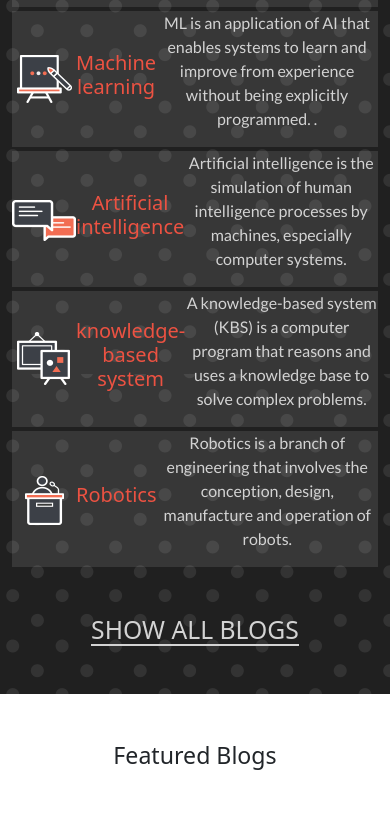
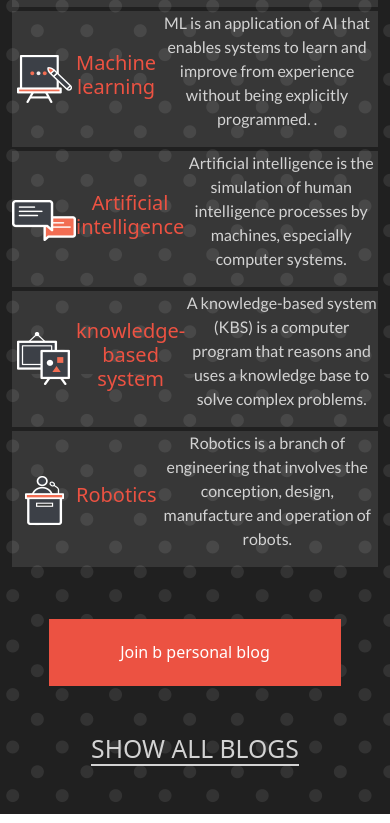
Before and after one commit to BranBayou/capstonePro1-personal-blog, a website: page index.html in a window 390 px wide. Shown: the part 1110-1933 px from the top of the page. Drawn offline with nearby package versions, Linux system fonts and the light colour scheme; a web font is replaced by a local one.

Commit message:
Add changes on buttons

```diff
--- a/index.html
+++ b/index.html
@@ -91,6 +91,9 @@
           <h5>Robotics</h5>
           <p>Robotics is a branch of engineering that involves the conception, design, manufacture and operation of robots.</p>
         </div>
+        <div class="show-all-blogs-btn">
+          <button class="show-all-blogs-bttton mt-5" type="button">Join b personal blog</button>
+        </div>
       </div>
       <h2 class="show-all-pro my-5">SHOW ALL BLOGS</h2>
     </div>
--- a/scss/styles.scss
+++ b/scss/styles.scss
@@ -58,7 +58,7 @@ $cocoG: 'COCOGOOSE', sans-serif;
 
 .head-line {
   height: 87vh;
-  background-image: url(/img/bgimg.png);
+  background-image: url(/img/bgimg.jpg);
 
   h1,
   h2 {
@@ -78,7 +78,7 @@ $cocoG: 'COCOGOOSE', sans-serif;
 
 .main-blog {
   height: 75vh;
-  background-image: url(/img/gray-texture.png);
+  background-image: url(/img/gray-texture.jpg);
 
   h2 {
     color: #d3d3d3;
@@ -108,6 +108,10 @@ $cocoG: 'COCOGOOSE', sans-serif;
 
   .show-all-pro {
     border-bottom: 2px solid $colorG;
+  }
+
+  .show-all-blogs-btn {
+    display: none;
   }
 }
 
@@ -293,6 +297,19 @@ footer {
       .blog {
         flex-direction: row !important;
       }
+
+      .show-all-blogs-btn {
+        display: flex;
+        justify-content: center;
+
+        .show-all-blogs-bttton {
+          width: 80%;
+          height: 8vh;
+          background-color: $colorR;
+          color: #fff;
+          border: none;
+        }
+      }
     }
   }
 
```
Also changed, not shown: css/styles.css, img/bgimg.jpg (renamed from img/bgimg.png), img/gray-texture.jpg (renamed from img/gray-texture.png), 1 other file.
